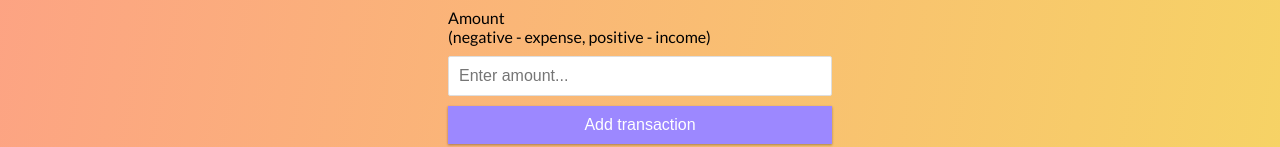
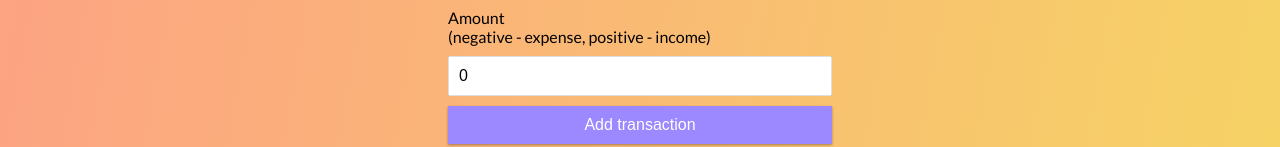
Before and after one commit to ahmadaldabouqii/React-Todo, a React (Create React App) app: page /ExpenseTrackerUI in a window 1280 px wide. Shown: the part 578-725 px from the top of the page. Built offline with nearby package versions, Linux system fonts and the light colour scheme.

Commit message:
Bugs Fixed

```diff
--- a/public/index.html
+++ b/public/index.html
@@ -17,7 +17,7 @@
       integrity="sha256-mmgLkCYLUQbXn0B1SRqzHar6dCnv9oZFPEC1g1cwlkk="
       crossorigin="anonymous"
     />
-    <link rel="manifest" href="%PUBLIC_URL%/manifest.json" />
+    <!-- <link rel="manifest" href="%PUBLIC_URL%/manifest.json" /> -->
     <link rel="shortcut icon" href="%PUBLIC_URL%/favicon.ico" />
 
     <title>React App</title>
--- a/src/App.js
+++ b/src/App.js
@@ -17,7 +17,7 @@ const App = () => {
   const [expense, setExpense] = useState(0);
   const [transactions, setTransactions] = useState([]);
   const [total, setTotal] = useState(expense + income);
-  const [amount, setAmount] = useState();
+  const [amount, setAmount] = useState(0);
 
   return (
     <Router>
--- a/src/components/Expenses/Transaction.js
+++ b/src/components/Expenses/Transaction.js
@@ -5,7 +5,7 @@ const Transaction = ({
   trans,
   setTransactions,
 }) => {
-  const sign = amount < 0 ? "-" : "+";
+  const sign = +amount < 0 ? "-" : "+";
 
   const deleteTransaction = () => {
     const filteredTransations = transactions.filter(
@@ -15,10 +15,10 @@ const Transaction = ({
   };
 
   return (
-    <li className={amount < 0 ? "minus" : "plus"}>
+    <li className={+amount < 0 ? "minus" : "plus"}>
       {text}
       <span>
-        {sign}${Math.abs(amount)}
+        {sign}${Math.abs(+amount)}
       </span>
       <button onClick={deleteTransaction} className="delete-btn">
         x
--- a/src/components/NavBar/NavBar.css
+++ b/src/components/NavBar/NavBar.css
@@ -1,7 +1,6 @@
 .nav-header {
   background-image: linear-gradient(182deg, #f6d365 0%, #807774 100%);
   font-family: "Poppins", sans-serif;
-  /* padding: 1em; */
   height: 7vh;
   display: flex;
   align-items: center;
--- a/src/components/UI/ExpenseTrackerUI/ExpenseTrackerUI.js
+++ b/src/components/UI/ExpenseTrackerUI/ExpenseTrackerUI.js
@@ -15,8 +15,8 @@ function ExpenseTracker({
   setTransactions,
   setIncome,
   setExpense,
+  setAmount,
   amount,
-  setAmount,
 }) {
   useEffect(() => {
     getLocalExpenses();
@@ -54,6 +54,8 @@ function ExpenseTracker({
           setIncome={setIncome}
           setExpense={setExpense}
           setTransactions={setTransactions}
+          setAmount={setAmount}
+          amount={amount}
         />
       </div>
     </div>
```
